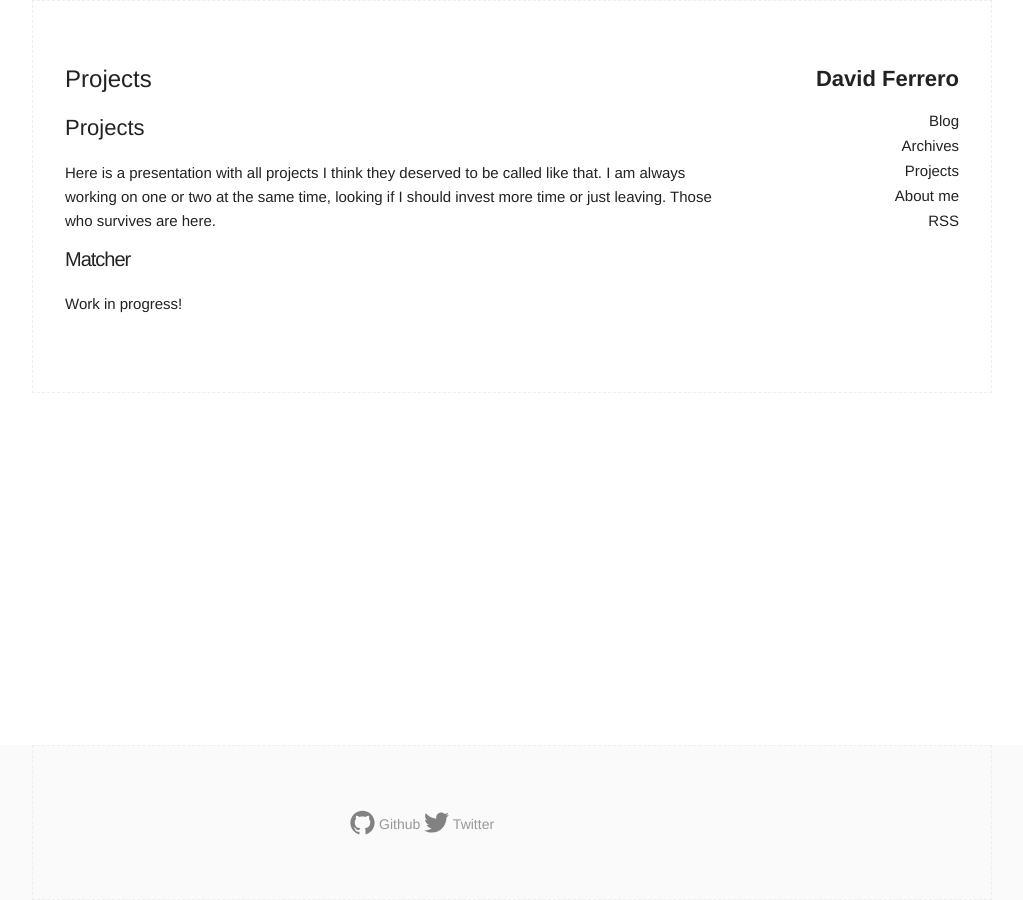
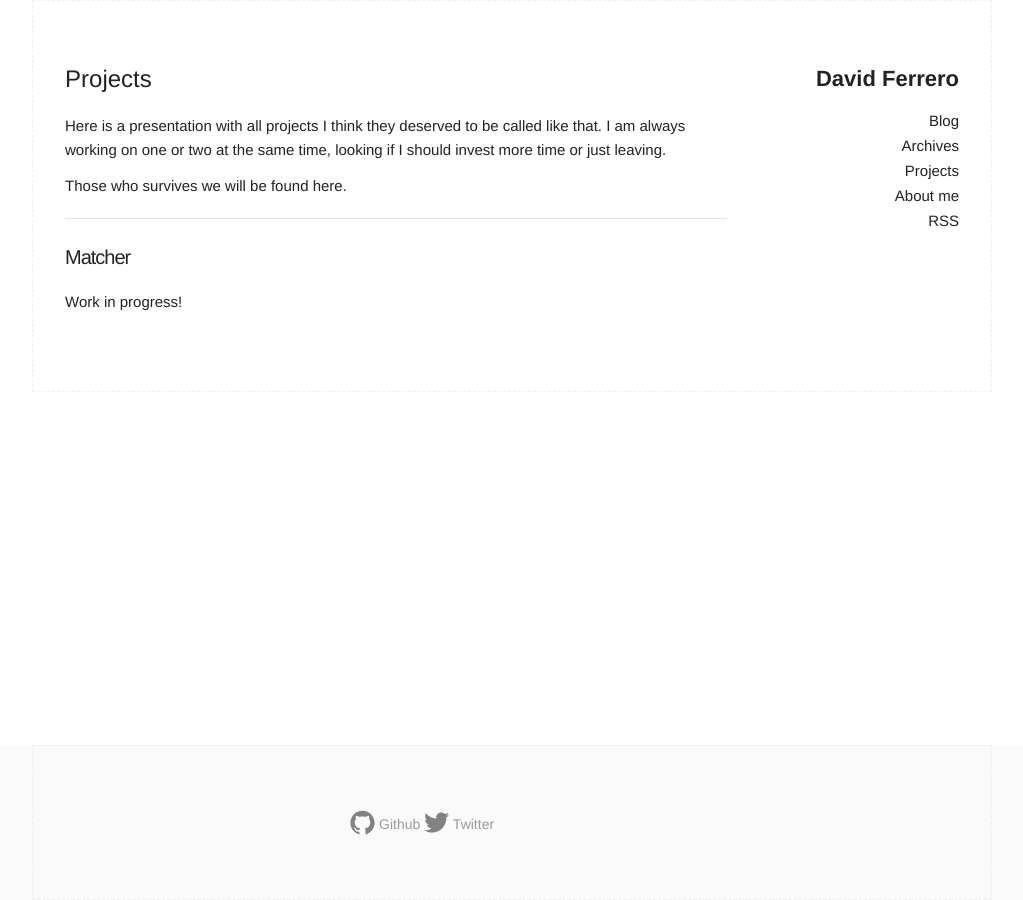
Before and after one commit to dferrero/dferrero.github.io, a Jekyll site: the page built from projects.md, in a window 1280 px wide. Shown: the whole page, without its empty margins (128-1151 px from the left). Built offline with Jekyll 4.4.1, drawn with Linux system fonts in a browser that asks for light colours.

Commit message:
Little changes

```diff
--- a/projects.md
+++ b/projects.md
@@ -3,9 +3,12 @@ layout: page
 title: Projects
 permalink: /projects/
 ---
-## Projects
 
-Here is a presentation with all projects I think they deserved to be called like that. I am always working on one or two at the same time, looking if I should invest more time or just leaving. Those who survives are here.
+Here is a presentation with all projects I think they deserved to be called like that. I am always working on one or two at the same time, looking if I should invest more time or just leaving.
+
+Those who survives we will be found here.
+
+---
 
 ### Matcher
 
```
